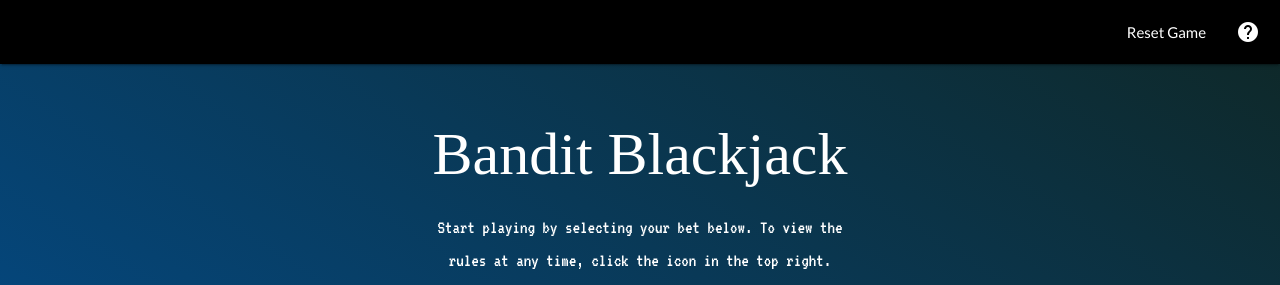
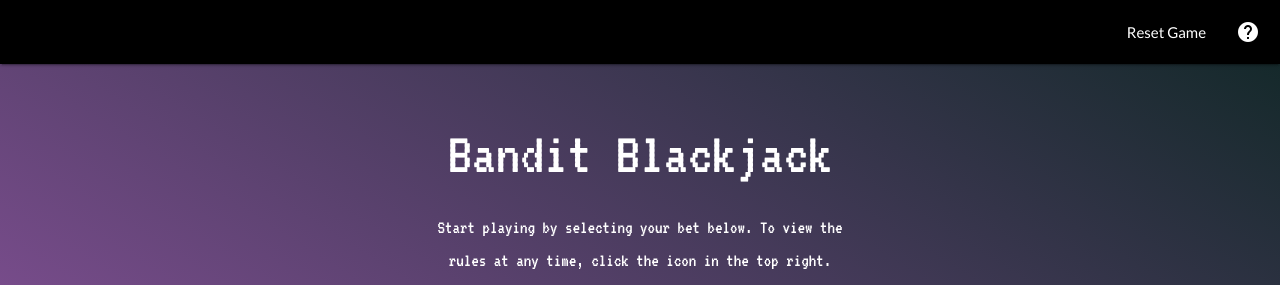
Before and after one commit to anthonyfaustin14/bandit_blackjack, a plain HTML site: page index.html in a window 1280 px wide. Shown: the top 285 px of the page. Drawn offline with nearby package versions, Linux system fonts and the light colour scheme; a web font is replaced by a local one.

Commit message:
second finish

```diff
--- a/css/style.css
+++ b/css/style.css
@@ -1,8 +1,8 @@
 /* Broad site-wide styles */
 body {
 	font-family: "VT323", monospace;
-	background: #0054A2;
-	background: linear-gradient(to top right, #0054A2, #0F2725) fixed;
+	background-image: A85DBA;
+	background: linear-gradient(to top right, #A85DBA, #0F2725) fixed;
 	text-align: center;
 	font-family: 'Lato', sans-serif;
 	color: white;
@@ -14,7 +14,7 @@ h1, h2, h3, h4, h5, .brand-logo {
 
 h1 {
 
-
+	font-family: "VT323", monospace;
 	font-size: 4em;
 }
 
@@ -346,6 +346,7 @@ table {
 	.wager-gameplay span {
 		font-size: .75em;
 		display: inline-block;
+		font-family: "VT323", monospace;
 		margin-left: 20px;
 		position: relative;
 		bottom: 10px;
```
Also changed, not shown: img/10-chip.png, img/100-chip.png, img/25-chip.png, img/50-chip.png, img/blank-chip.png, img/chip_red_top.png, img/chip_yellow_top.png, img/favicon.ico, img/pile-chip.png, img/western_back.png (added), 2 other files.
